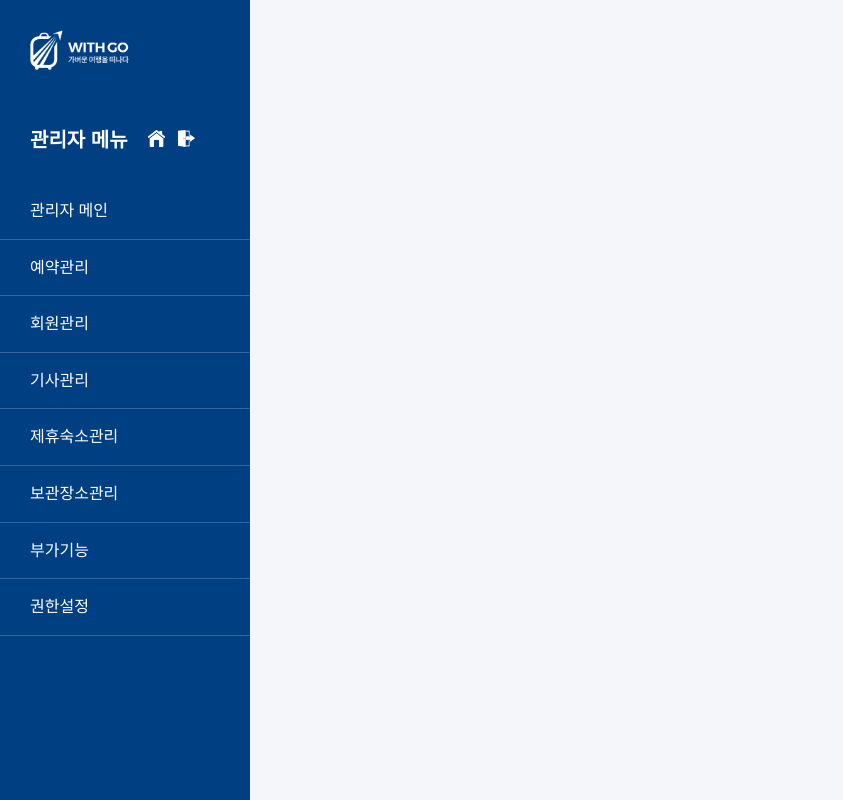
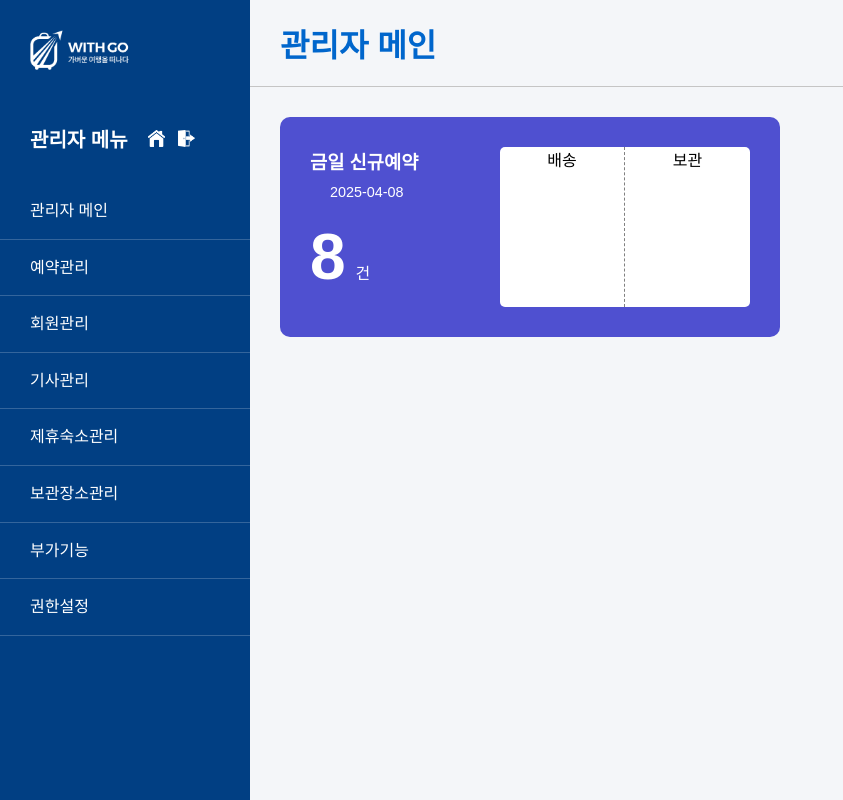
Before and after one commit to cjo3o/with_go_admin, a React (Vite) app: page /Admin in a window 1280 px wide. Shown: the whole page, without its empty margins (0-843 px from the left). Built offline with nearby package versions, Linux system fonts and the light colour scheme.

Commit message:
no message

```diff
--- a/src/App.jsx
+++ b/src/App.jsx
@@ -13,6 +13,7 @@ import StorageCreate from "./pages/StorageCreate.jsx";
 
 
 import EventList from "./pages/Event_promotion.jsx";
+import Admin from "./pages/Admin.jsx";
 
 
 function App() {
@@ -25,6 +26,7 @@ function App() {
                     <Sidebar></Sidebar>
                     <Routes>
                         <Route path="/" element={<Home/>}></Route>
+                        <Route path="/Admin" element={<Admin/>}></Route>
 
                         <Route path="/partner/list" element={<PartnerList />} />
                         <Route path="/partner/create" element={<PartnerCreate />} />
--- /dev/null
+++ b/src/css/Admin.css
@@ -0,0 +1,77 @@
+.content {
+    flex: 1;
+}
+.Admin_top {
+    padding: 20px 0 20px 30px;
+    color: rgb(0, 102, 204);
+    border-bottom: 1px solid rgb(197, 197, 197);
+}
+
+.Admin_content {
+    position: relative;
+}
+
+.up_left {
+    width: 500px;
+    height: 220px;
+    background-color: #4F50D0;
+    border-radius: 10px;
+    color: white;
+    margin: 30px 30px;
+    position: relative;
+    overflow: hidden;
+}
+
+.left1 {
+    width: 150px;
+}
+
+.up_left h3 {
+    font-weight: 600;
+    padding: 30px 0 10px 30px;
+}
+
+.up_left p {
+    padding-left: 50px;
+    font-size: 0.9rem;
+}
+
+.left2 {
+    padding: 20px 0 10px 30px;
+    width: 150px;
+}
+
+.left2-1 {
+    font-size: 4rem;
+    font-weight: 600;
+}
+
+.left2-2 {
+    padding-left: 10px;
+}
+
+.left3 {
+    text-align: center;
+    display: flex;
+    justify-content: center;
+    align-items: center;
+    width: 250px;
+    height: 160px;
+    background-color: white;
+    color: black;
+    border-radius: 5px;
+    position: absolute;
+    right: 30px;
+    bottom: 30px;
+}
+
+.left3-1 {
+    width: 125px;
+    height: 160px;
+    border-right: 1px dashed grey;
+}
+
+.left3-2 {
+    width: 125px;
+    height: 160px;
+}
--- /dev/null
+++ b/src/pages/Admin.jsx
@@ -0,0 +1,33 @@
+import React from "react";
+import "../css/Admin.css";
+import { supabase } from "../lib/supabase.js";
+
+function Admin() {
+  return (
+    <>
+      <div className="content">
+        <div className="Admin_top">
+          <h1>관리자 메인</h1>
+        </div>
+        <div className="Admin_content">
+          <div className="up_left">
+            <div className="left1">
+              <h3>금일 신규예약</h3>
+              <p>2025-04-08</p>
+            </div>
+            <div className="left2">
+              <span className="left2-1">8</span>
+              <span className="left2-2">건</span>
+            </div>
+            <div className="left3">
+              <div className="left3-1">배송</div>
+              <div className="left3-2">보관</div>
+            </div>
+          </div>
+        </div>
+      </div>
+    </>
+  );
+}
+
+export default Admin;
--- a/src/styles/Evpro.css
+++ b/src/styles/Evpro.css
@@ -1,5 +1,5 @@
 .main {
-    flex-grow: 1;
+    flex: 1;
     padding: 50px 60px 0;
 }
 
```
Also changed, not shown: src/assets/Icon/custody.svg (added), src/assets/Icon/delivery.svg (added).
